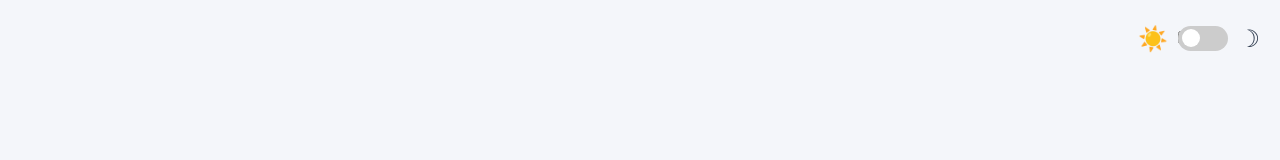
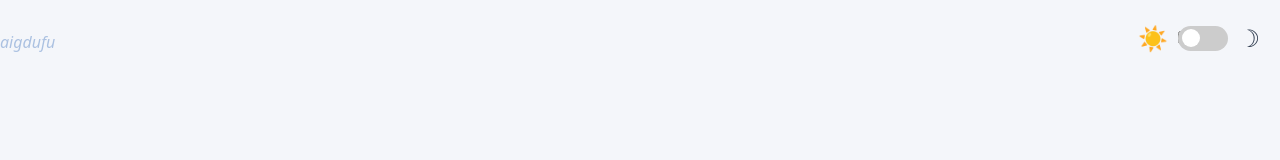
Before and after one commit to LukaKoridze13/g5-quizz-app, a React app: page / in a window 1280 px wide. Shown: the top 160 px of the page. Built offline with nearby package versions, Linux system fonts and the light colour scheme; the HTML template or start-up script is replaced by a standard one.

Commit message:
Update App.jsx

```diff
--- a/src/App.jsx
+++ b/src/App.jsx
@@ -26,6 +26,7 @@ const ThemeToggle = () => {
         </label>
         <h1 className="icon">☽</h1>
       </div>
+      <p>aigdufu</p>
     </div>
   );
 };
```
